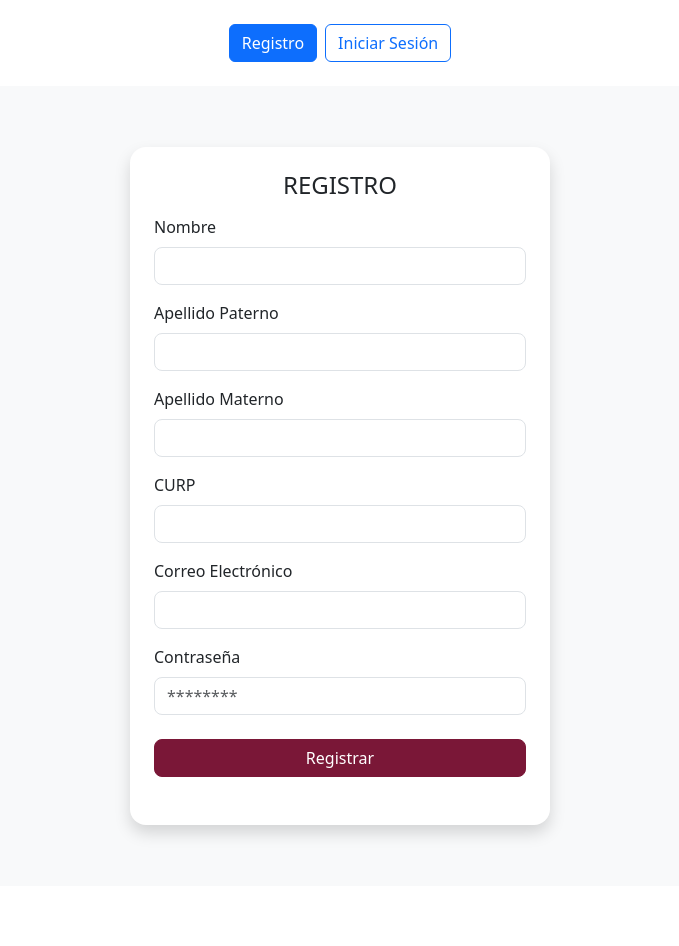
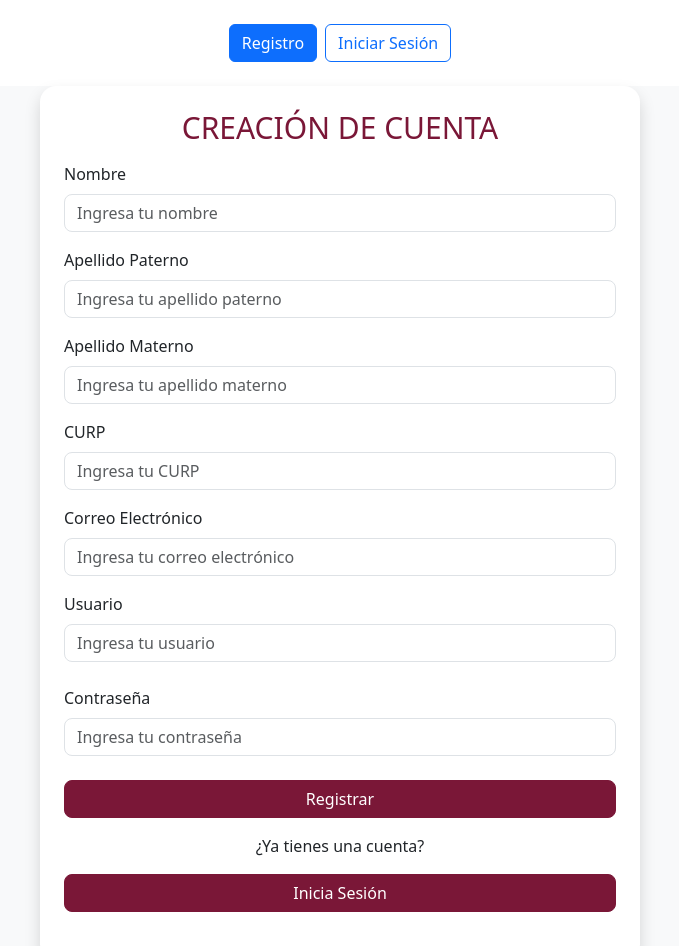
Before and after one commit to xllTOMYllx/PaginaRegistroServiciosdeSalud, a React (Vite) app in the folder frontend/: page / in a window 1280 px wide. Shown: the top 946 px of the page, without its empty margins (300-979 px from the left). Before the commit the page ends 910 px from the top, so only its background shows below. Built offline with nearby package versions, Linux system fonts and the light colour scheme.

Commit message:
Boton de inicio de sesion

```diff
--- a/frontend/src/components/RegisterForm.jsx
+++ b/frontend/src/components/RegisterForm.jsx
@@ -27,11 +27,11 @@ function RegisterForm() {
 
   return (
     <div className="d-flex justify-content-center align-items-center min-vh-100 bg-light">
-      <div className="p-4 rounded-4 shadow bg-white" style={{ width: '100%', maxWidth: '420px' }}>
+      <div className="p-4 rounded-4 shadow bg-white" style={{ width: '100%', maxWidth: '600px' }}>
 
-        <h4 className="text-center mb-3">REGISTRO</h4>
+        <h4 className="text-center mb-3" style={{ color: '#7A1737', fontSize: '30px' }}> CREACIÓN DE CUENTA</h4>
 
-        <form onSubmit={handleSubmit}>
+        <form onSubmit={handleSubmit} >
           <div className="mb-3">
             <label className="form-label">Nombre</label>
             <input
@@ -39,6 +39,7 @@ function RegisterForm() {
               name="name"
               value={formData.name}
               onChange={handleChange}
+              placeholder="Ingresa tu nombre"
               className="form-control rounded-3"
               required
             />
@@ -51,6 +52,7 @@ function RegisterForm() {
               name="apellidoPaterno"
               value={formData.apellidoPaterno}
               onChange={handleChange}
+              placeholder="Ingresa tu apellido paterno"
               className="form-control rounded-3"
               required
             />
@@ -63,6 +65,7 @@ function RegisterForm() {
               name="apellidoMaterno"
               value={formData.apellidoMaterno}
               onChange={handleChange}
+              placeholder="Ingresa tu apellido materno"
               className="form-control rounded-3"
               required
             />
@@ -75,6 +78,7 @@ function RegisterForm() {
               name="curp"
               value={formData.curp}
               onChange={handleChange}
+              placeholder="Ingresa tu CURP"
               className="form-control rounded-3"
               required
             />
@@ -87,6 +91,20 @@ function RegisterForm() {
               name="email"
               value={formData.email}
               onChange={handleChange}
+              placeholder="Ingresa tu correo electrónico"
+              className="form-control rounded-3"
+              required
+            />
+          </div>
+
+          <div className="mb-4">
+            <label className="form-label">Usuario</label>
+            <input
+              type="password"
+              name="password"
+              value={formData.password}
+              onChange={handleChange}
+              placeholder="Ingresa tu usuario"
               className="form-control rounded-3"
               required
             />
@@ -99,17 +117,22 @@ function RegisterForm() {
               name="password"
               value={formData.password}
               onChange={handleChange}
-              placeholder="********"
+              placeholder="Ingresa tu contraseña"
               className="form-control rounded-3"
               required
             />
           </div>
 
           <button type="submit" className="btn btn-primary w-100 rounded-3"
-          style= {{ backgroundColor: '#7A1737', borderColor: '#7A1737' }}>
+          style= {{ backgroundColor: '#7A1737', borderColor: '#7A1737'}}>
             Registrar
           </button>
+          <p className="text-center mt-3">¿Ya tienes una cuenta?</p>
         </form>
+        <button type="submit" className="btn btn-primary w-100 rounded-3"
+          style= {{ backgroundColor: '#7A1737', borderColor: '#7A1737'}}>
+            Inicia Sesión
+          </button>
 
         <p className="text-center text-muted mt-4 small"></p>
       </div>
```
